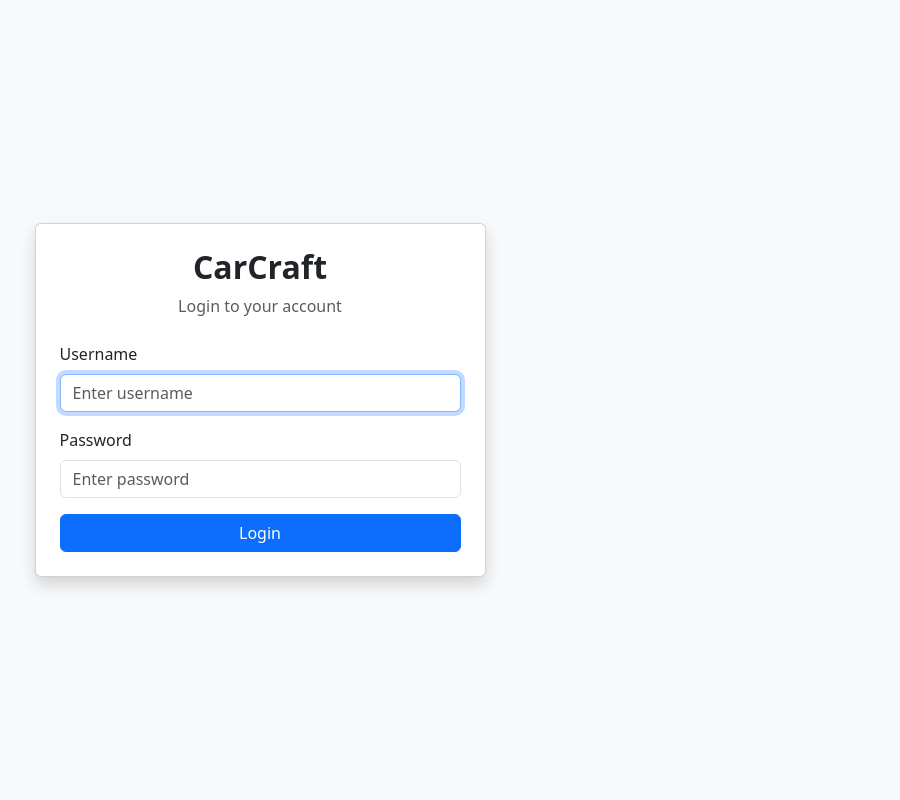
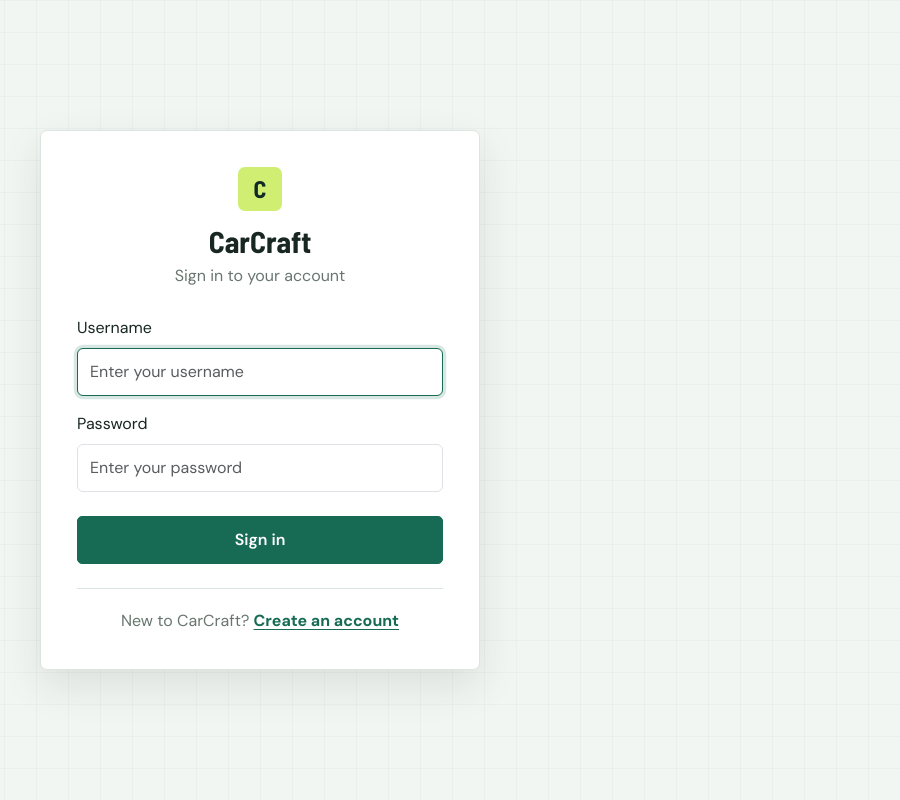
Before and after one commit to jatinraghav22/CarCraft, a Django app: page /login/ in a window 1280 px wide. Shown: the whole page, without its empty margins (380-1280 px from the left). Run offline with Django 5.2, Linux system fonts and the light colour scheme.

Commit message:
After some changes CarCraft project

```diff
--- a/carcraft/urls.py
+++ b/carcraft/urls.py
@@ -3,6 +3,7 @@ from django.urls import path, include
 from django.contrib.auth import views as auth_views
 from django.conf import settings
 from django.conf.urls.static import static
+from dashboard.views import register
 
 
 urlpatterns = [
@@ -19,13 +20,7 @@ urlpatterns = [
         name='login'
     ),
 
-    path(
-    'login/',
-    auth_views.LoginView.as_view(
-        template_name='registration/login.html'
-    ),
-    name='login'
-    ),
+    path('register/', register, name='register'),
 
     path(
         'logout/',
--- a/static/css/style.css
+++ b/static/css/style.css
@@ -22,6 +22,95 @@ body {
     color: var(--cc-ink);
     font-family: "DM Sans", sans-serif;
     min-height: 100vh;
+}
+
+.auth-page {
+    align-items: center;
+    background-color: var(--cc-paper);
+    background-image:
+        linear-gradient(rgba(23, 107, 85, 0.035) 1px, transparent 1px),
+        linear-gradient(90deg, rgba(23, 107, 85, 0.035) 1px, transparent 1px);
+    background-size: 32px 32px;
+    display: flex;
+    justify-content: center;
+    padding: 24px;
+}
+
+.auth-shell {
+    max-width: 440px;
+    width: 100%;
+}
+
+.auth-card {
+    background: var(--cc-white);
+    border: 1px solid var(--cc-line);
+    border-radius: 7px;
+    box-shadow: 0 16px 42px rgba(24, 39, 34, 0.1);
+    padding: 36px;
+}
+
+.auth-heading {
+    margin-bottom: 28px;
+    text-align: center;
+}
+
+.auth-mark {
+    align-items: center;
+    background: var(--cc-lime);
+    border-radius: 7px;
+    color: var(--cc-green-dark);
+    display: inline-flex;
+    font-family: "Barlow Semi Condensed", sans-serif;
+    font-size: 24px;
+    font-weight: 700;
+    height: 44px;
+    justify-content: center;
+    margin-bottom: 12px;
+    width: 44px;
+}
+
+.auth-heading h1 {
+    font-size: 30px;
+    margin: 0;
+}
+
+.auth-heading p {
+    color: var(--cc-muted);
+    margin: 5px 0 0;
+}
+
+.auth-form .form-control {
+    min-height: 48px;
+}
+
+.auth-form .form-control:focus {
+    border-color: var(--cc-green);
+    box-shadow: 0 0 0 0.2rem rgba(23, 107, 85, 0.16);
+}
+
+.auth-form .btn {
+    min-height: 48px;
+}
+
+.auth-switch {
+    border-top: 1px solid var(--cc-line);
+    color: var(--cc-muted);
+    margin: 24px 0 0;
+    padding-top: 20px;
+    text-align: center;
+}
+
+.auth-switch a {
+    color: var(--cc-green);
+    font-weight: 700;
+    text-decoration-thickness: 1px;
+    text-underline-offset: 3px;
+}
+
+@media (max-width: 575.98px) {
+    .auth-card {
+        padding: 28px 22px;
+    }
 }
 
 h1,
--- a/templates/registration/login.html
+++ b/templates/registration/login.html
@@ -13,119 +13,68 @@
         href="https://cdn.jsdelivr.net/npm/bootstrap@5.3.3/dist/css/bootstrap.min.css"
         rel="stylesheet"
     >
+    {% include 'includes/style_link.html' %}
 
 </head>
 
-<body class="bg-light">
+<body class="auth-page">
 
-<div class="container">
-
-    <div class="row justify-content-center align-items-center"
-         style="min-height: 100vh;">
-
-        <div class="col-md-5">
-
-            <div class="card shadow">
-
-                <div class="card-body p-4">
-
-                    <div class="text-center mb-4">
-
-                        <h2 class="fw-bold">
-                            CarCraft
-                        </h2>
-
-                        <p class="text-muted">
-                            Login to your account
-                        </p>
-
+<main class="auth-shell">
+    <section class="auth-card" aria-labelledby="auth-title">
+        <div class="auth-heading">
+            <span class="auth-mark" aria-hidden="true">C</span>
+            <h1 id="auth-title">CarCraft</h1>
+            <p>Sign in to your account</p>
         </div>
 
-
         {% if form.errors %}
-
-                        <div class="alert alert-danger">
-
+            <div class="alert alert-danger" role="alert">
                 Username or password is incorrect.
-
             </div>
-
         {% endif %}
 
-
-                    <form method="POST">
-
+        <form method="post" class="auth-form">
             {% csrf_token %}
 
-
             <div class="mb-3">
-
-                            <label
-                                for="id_username"
-                                class="form-label"
-                            >
-                                Username
-                            </label>
-
+                <label for="id_username" class="form-label">Username</label>
                 <input
                     type="text"
                     name="username"
                     id="id_username"
                     class="form-control"
-                                placeholder="Enter username"
+                    value="{{ form.username.value|default:'' }}"
+                    placeholder="Enter your username"
+                    autocomplete="username"
+                    autocapitalize="none"
+                    spellcheck="false"
                     required
                     autofocus
                 >
-
             </div>
 
-
-                        <div class="mb-3">
-
-                            <label
-                                for="id_password"
-                                class="form-label"
-                            >
-                                Password
-                            </label>
-
+            <div class="mb-4">
+                <label for="id_password" class="form-label">Password</label>
                 <input
                     type="password"
                     name="password"
                     id="id_password"
                     class="form-control"
-                                placeholder="Enter password"
+                    placeholder="Enter your password"
+                    autocomplete="current-password"
                     required
                 >
-
             </div>
 
-
-                        <input
-                            type="hidden"
-                            name="next"
-                            value="{{ next }}"
-                        >
-
-
-                        <button
-                            type="submit"
-                            class="btn btn-primary w-100"
-                        >
-                            Login
-                        </button>
-
+            <input type="hidden" name="next" value="{{ next }}">
+            <button type="submit" class="btn btn-primary w-100">Sign in</button>
         </form>
 
-                </div>
-
-            </div>
-
-        </div>
-
-    </div>
-
-</div>
+        <p class="auth-switch">
+            New to CarCraft? <a href="{% url 'register' %}">Create an account</a>
+        </p>
+    </section>
+</main>
 
 </body>
 
```
Also changed, not shown: dashboard/management/commands/create_admin.py (added, +52 -0 lines), dashboard/tests.py (+24 -0 lines), dashboard/views.py (+31 -1 lines), templates/registration/register.html (added, +50 -0 lines), dashboard/management/__init__.py (added), dashboard/management/commands/__init__.py (added). Lines whose indentation alone changed are shown as unchanged.
